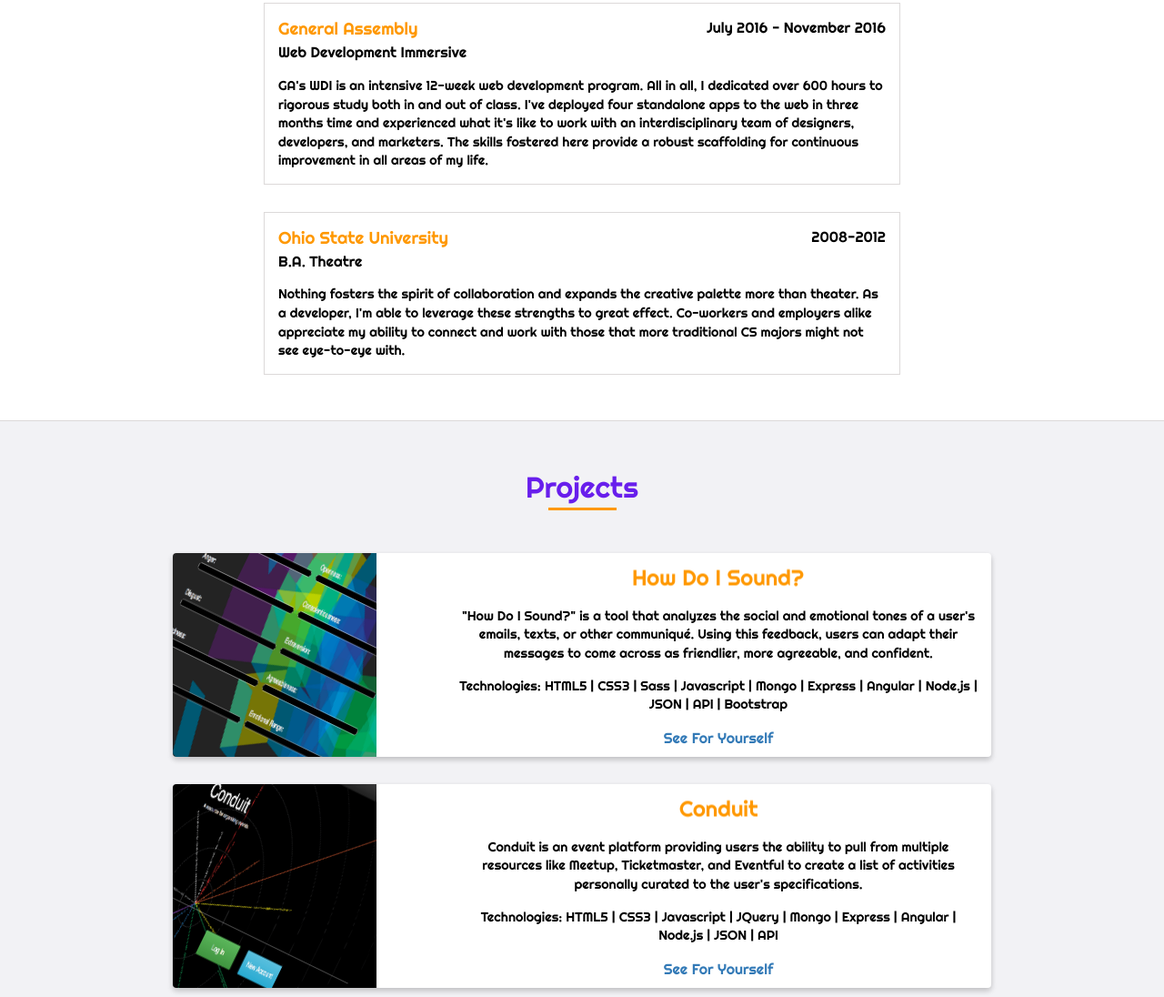
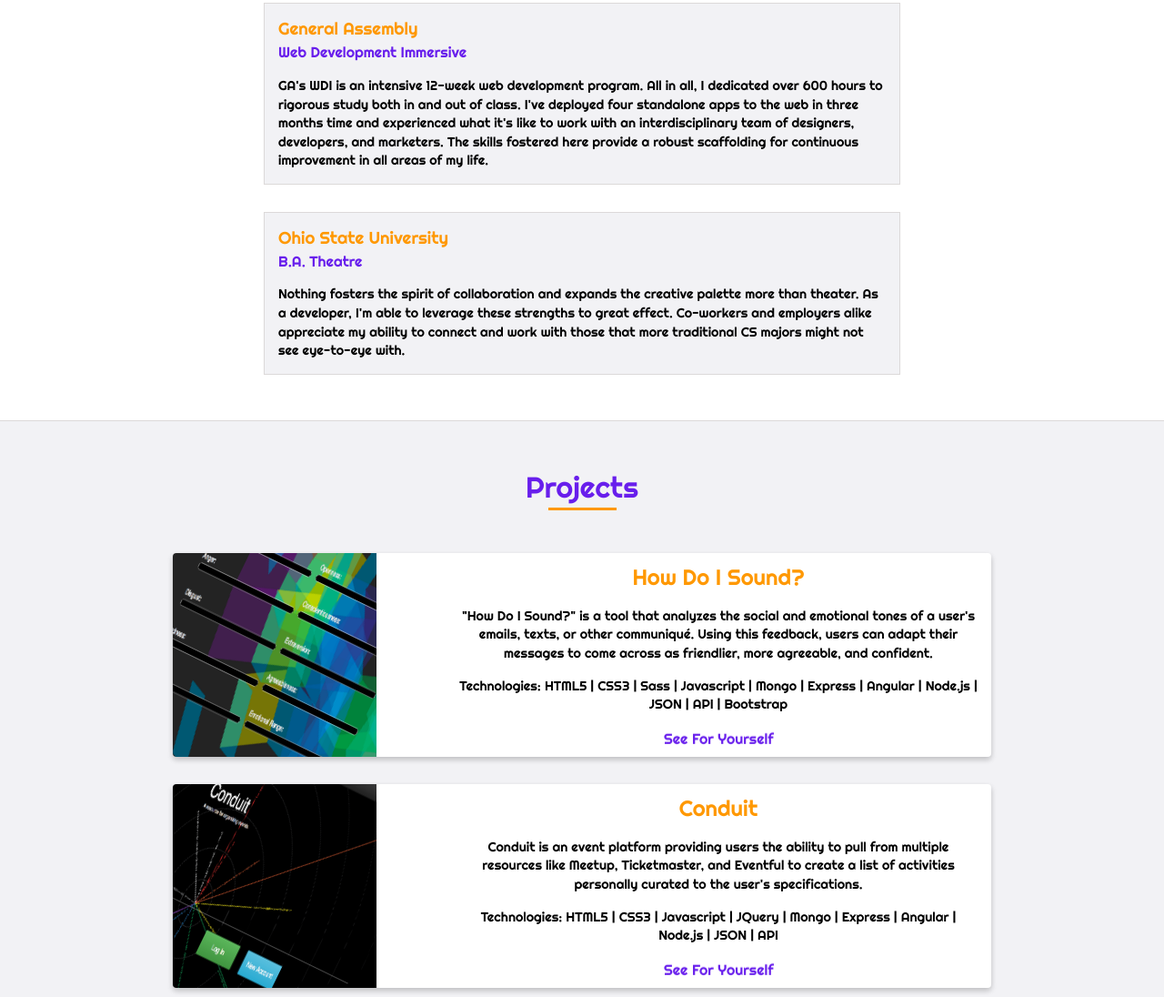
Before and after one commit to AAnderson1817/APort, a website: page index.html in a window 1280 px wide. Shown: the part 1936-3032 px from the top of the page at 91% size. Drawn offline with nearby package versions, Linux system fonts and the light colour scheme.

Commit message:
animations and bug fixes

```diff
--- a/index.html
+++ b/index.html
@@ -6,12 +6,17 @@
     <meta http-equiv="X-UA-Compatible" content="IE=edge">
     <meta name="viewport" content="width=device-width, initial-scale=1">
     <title>Andy Anderson</title>
+    <!--FONTS -->
     <link href="https://fonts.googleapis.com/css?family=Lato:300,400,700,900" rel="stylesheet">
     <link href="https://fonts.googleapis.com/css?family=Righteous" rel="stylesheet">
     <link rel="stylesheet" href="libs/font-awesome/css/font-awesome.min.css">
+    <!-- END FONTS -->
+    <!--STYLES -->
+    <link href="https://cdn.rawgit.com/michalsnik/aos/2.1.1/dist/aos.css" rel="stylesheet">
     <link href="css/bootstrap.min.css" rel="stylesheet">
     <link href="css/hov-min.css" rel="stylesheet">
     <link href="css/styles.css" rel="stylesheet">
+    <!-- END STYLES -->
 
 </head>
 
@@ -116,7 +121,7 @@
         <h2 class="heading">Education</h2>
         <div class="education-block">
             <h3>General Assembly</h3>
-            <span class="education-date">July 2016 - November 2016</span>
+            <span class="education-date"></span>
             <h4>Web Development Immersive</h4>
               <p>
                 GA's WDI is an intensive 12-week web development program. All in all, I dedicated over 600 hours to rigorous study both in and out of class. I've deployed four standalone apps to the web in three months time and experienced what it's like to work with an interdisciplinary team of designers, developers, and marketers. The skills fostered here provide a robust scaffolding for continuous improvement in all areas of my life.
@@ -126,7 +131,7 @@
 
         <div class="education-block">
             <h3>Ohio State University</h3>
-            <span class="education-date">2008-2012</span>
+            <span class="education-date"></span>
             <h4>B.A. Theatre</h4>
                 <p>
                     Nothing fosters the spirit of collaboration and expands the creative palette more than theater. As a developer, I'm able to leverage these strengths to great effect. Co-workers and employers alike appreciate my ability to connect and work with those that more traditional CS majors might not see eye-to-eye with.
@@ -146,14 +151,14 @@
                   </div>
                   <!-- End .project-image -->
                   <div class="project-info">
-                      <h3 class="hvr-underline-from-left">How Do I Sound?</h3>
+                      <h3>How Do I Sound?</h3>
                       <p>
                           "How Do I Sound?" is a tool that analyzes the social and emotional tones of a user's emails, texts, or other communiqué. Using this feedback, users can adapt their messages to come across as friendlier, more agreeable, and confident.
                       </p>
                       <p>
                         Technologies: HTML5 | CSS3 | Sass | Javascript | Mongo | Express | Angular | Node.js | JSON | API | Bootstrap
                       </p>
-                      <a href="https://howdoisound.herokuapp.com/">See For Yourself</a>
+                      <a href="https://howdoisound.herokuapp.com/" class="hvr-underline-from-center">See For Yourself</a>
                   </div>
                   <!-- End .project-info -->
               </div>
@@ -164,14 +169,14 @@
                     </div>
                     <!-- End .project-image -->
                     <div class="project-info">
-                        <h3 class="hvr-underline-from-left">Conduit</h3>
+                        <h3>Conduit</h3>
                         <p>
                           Conduit is an event platform providing users the ability to pull from multiple resources like Meetup, Ticketmaster, and Eventful to create a list of activities personally curated to the user's specifications.
                         </p>
                         <p>
                             Technologies: HTML5 | CSS3 | Javascript | JQuery | Mongo | Express | Angular | Node.js | JSON | API
                         </p>
-                        <a href="https://lit-tor-26244.herokuapp.com/">See For Yourself</a>
+                        <a href="https://lit-tor-26244.herokuapp.com/" class="hvr-underline-from-center">See For Yourself</a>
                     </div>
                     <!-- End .project-info -->
                 </div>
@@ -253,9 +258,11 @@
         </div>
     </footer>
     <!-- End footer -->
-
+<!-- Import JQuery and Animate on Scroll -->
     <script src="https://ajax.googleapis.com/ajax/libs/jquery/1.12.4/jquery.min.js"></script>
     <script src="js/scripts.min.js"></script>
+    <script src="https://cdn.rawgit.com/michalsnik/aos/2.1.1/dist/aos.js"></script>
+    <!-- End Scripts -->
 </body>
 
 </html>
--- a/scss/styles.scss
+++ b/scss/styles.scss
@@ -116,12 +116,12 @@
         color: $base-color;
         padding: 10px;
 
-        &:hover {
+        /* &:hover {
             color: $base-color-hover;
             text-decoration: none;
             background: #eee;
             border-radius: 4px;
-        }
+        } */
 
         &:focus {
             color: $base-color;
@@ -394,7 +394,7 @@
 
 /*
     --------------------------------
-    ----- 6. Experience Styles -----
+    ----- 6. Styles -----
     --------------------------------
 */
 
@@ -466,7 +466,7 @@
     h4 {
         font-size: 1.2em;
         font-weight: 300;
-        color: black;
+        color: $background-icon;
         margin: 0 0 15px 0;
     }
 
@@ -535,6 +535,7 @@
     padding: 15px;
     border: 1px solid $border;
     text-align: left;
+    background-color: $background-alt;
 
     h3 {
         font-weight: 500;
@@ -549,7 +550,7 @@
     }
 
     h4 {
-        color: $text;
+        color: $background-icon;
         clear: both;
         font-weight: 500;
         margin: 0 0 15px 0;
@@ -614,6 +615,10 @@
         color: $text;
         margin: 0 0 15px 0;
         font-size: 0.9em;
+    }
+    a{
+      color: $base-color;
+      &:hover{$base-color-hover};
     }
 }
 
```
Also changed, not shown: css/hov-min.css, css/styles.css.
